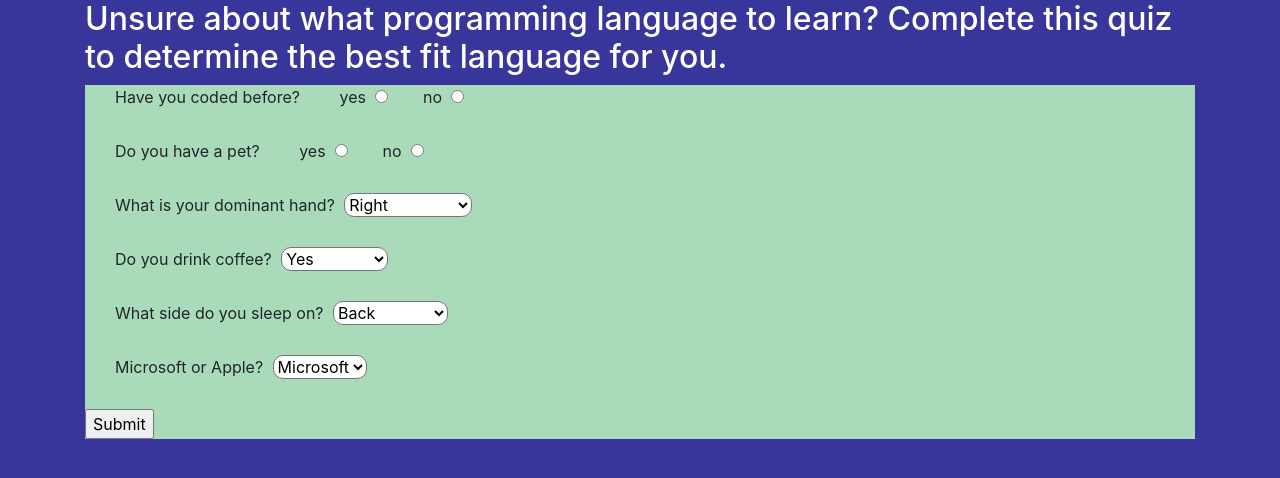
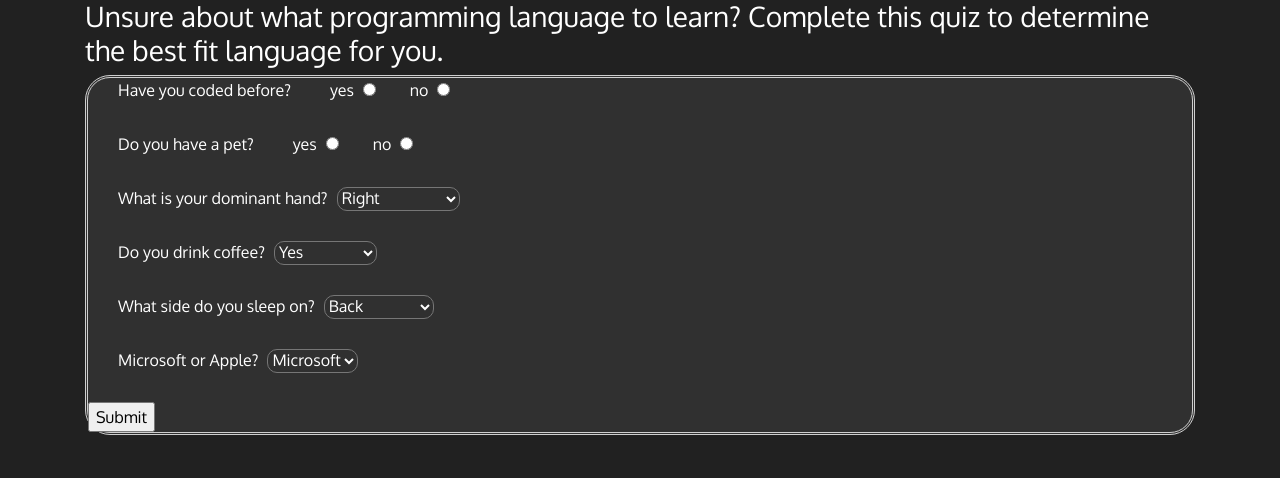
Before and after one commit to mekinsie/Language-Directory, a plain HTML site: page index.html in a window 1280 px wide. Drawn offline with Linux system fonts and the light colour scheme.

Commit message:
Change background color, add border around form.

```diff
--- a/css/styles.css
+++ b/css/styles.css
@@ -9,27 +9,33 @@
 .csharp {
   display: none;
 }
-
 body {
-  background-color: #38369A;
+  background-color:#212121;
+  font-family: 'IBM Plex Sans', sans-serif;
+  font-family: 'Oxygen', sans-serif;
 }
 p, h2, h3 {
   color:white;
 }
 .form {
-  background-color: #A9DBBB;
+  background-color: rgb(48, 48, 48);
   box-sizing: border-box;
+  border-radius: 25px;
+  border-color: rgb(207, 207, 207);
+  border-style: double;
 
 }
 
 .form select {
-  background-color: rgb(255, 255, 255);
+  background-color: transparent;
   box-sizing: border-box;
   border-radius:  10px;
+  color: white;
 }
 
 label {
   margin-bottom: 30px;
   margin-right:5px;
   margin-left:30px;
+  color: white;
 }
--- a/index.html
+++ b/index.html
@@ -5,11 +5,13 @@
   <link href="css/styles.css" rel="stylesheet" type="text/css">
   <script src="js/jquery-3.5.1.js"></script>
   <script src="js/scripts.js"></script>
+  <link rel="preconnect" href="https://fonts.gstatic.com">
+  <link href="https://fonts.googleapis.com/css2?family=IBM+Plex+Sans:wght@300&family=Oxygen&display=swap" rel="stylesheet">
   <title>Suggested Language</title>
 </head>
 <body>
   <div class="container">
-    <h2>Unsure about what programming language to learn? Complete this quiz to determine the best fit language for you.</h2>
+    <h3>Unsure about what programming language to learn? Complete this quiz to determine the best fit language for you.</h3>
     <div class="form">
       <form>
         <label>Have you coded before?</label>
```
